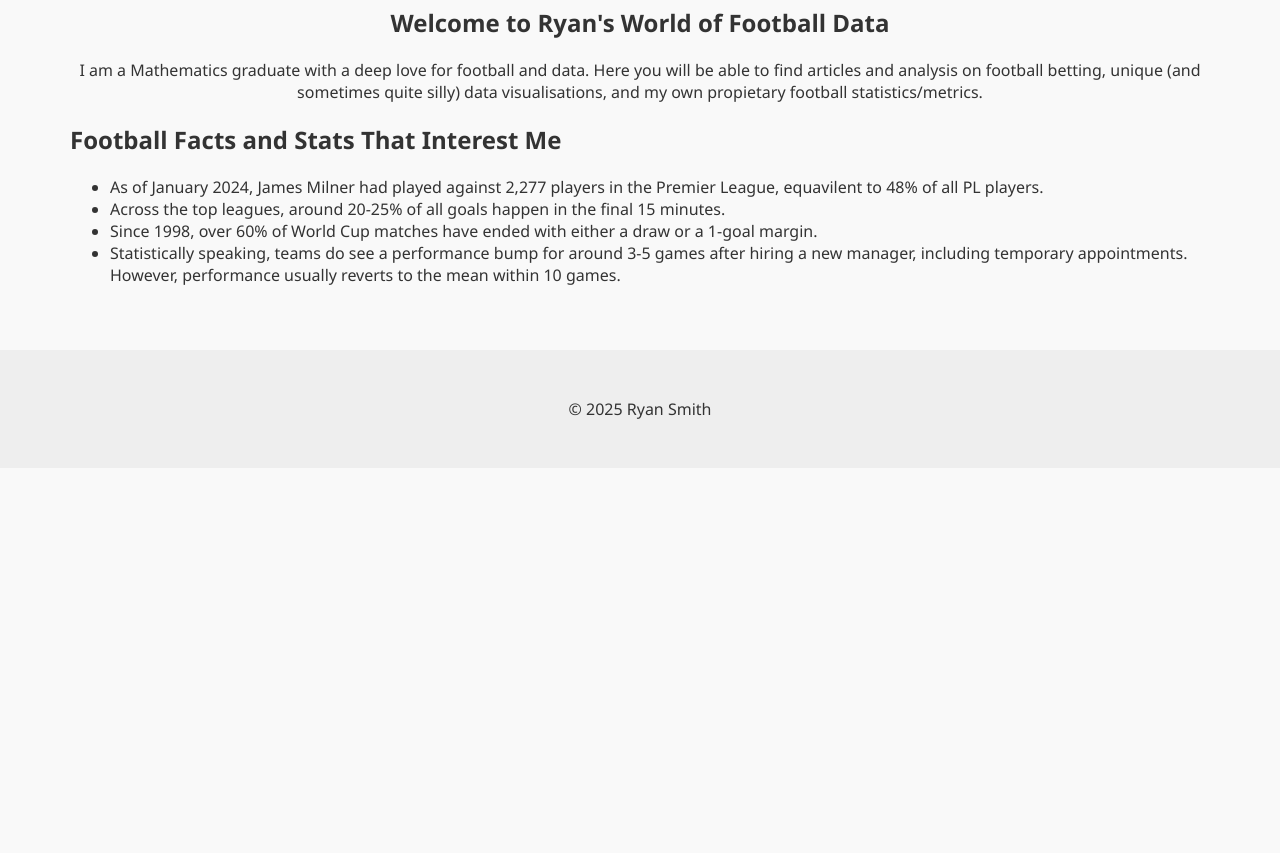
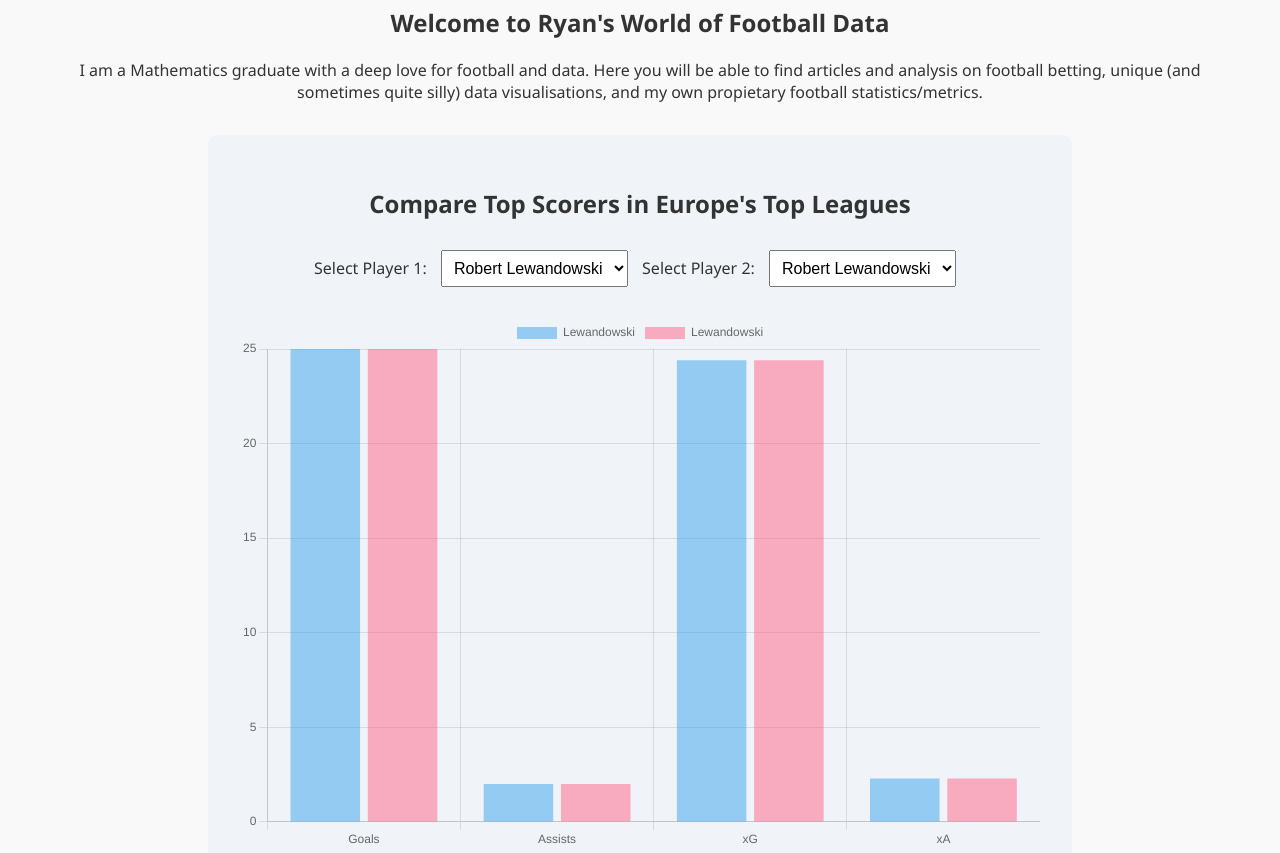
Before and after one commit to rysm8/rysm8.github.io, a plain HTML site: page index.html in a window 1280 px wide. Shown: the part 160-1013 px from the top of the page. Before the commit the page ends 800 px from the top, so only its background shows below. Drawn offline with nearby package versions, Linux system fonts and the light colour scheme.

Commit message:
New content
Added article on UCL game and visualisation to index page

```diff
--- a/index.html
+++ b/index.html
@@ -25,21 +25,94 @@
       <p>I am a Mathematics graduate with a deep love for football and data. Here you will be able to find articles and analysis on football betting, unique (and sometimes quite silly) data visualisations, and my own propietary football statistics/metrics.</p>
     </section>
 
-  <section class="football-facts">
-    <h2>Football Facts and Stats That Interest Me</h2>
-    <ul>
-      <li>As of January 2024, James Milner had played against 2,277 players in the Premier League, equavilent to 48% of all PL players.</li>
-      <li>Across the top leagues, around 20-25% of all goals happen in the final 15 minutes.</li>
-      <li>Since 1998, over 60% of World Cup matches have ended with either a draw or a 1-goal margin.</li>
-      <li>Statistically speaking, teams do see a performance bump for around 3-5 games after hiring a new manager, including temporary appointments. However, performance usually reverts to the mean within 10 games.</li>
-    </ul>
-  </section>
-</main>
+<section class="player-comparison">
+      <h2>Compare Top Scorers in Europe's Top Leagues</h2>
 
+      <label for="player1">Select Player 1:</label>
+      <select id="player1">
+        <option value="Lewandowski">Robert Lewandowski</option>
+        <option value="Kane">Harry Kane</option>
+        <option value="Salah">Mohamed Salah</option>
+	<option value="Dembélé">Ousmane Dembélé</option>
+	<option value="Retegui">Mateo Retegui</option>
+      </select>
+
+      <label for="player2">Select Player 2:</label>
+      <select id="player2">
+        <option value="Lewandowski">Robert Lewandowski</option>
+        <option value="Kane">Harry Kane</option>
+        <option value="Salah">Mohamed Salah</option>
+	<option value="Dembélé">Ousmane Dembélé</option>
+	<option value="Retegui">Mateo Retegui</option>
+      </select>
+
+      <canvas id="comparisonChart" width="600" height="400"></canvas>
+    </section>
   </main>
 
   <footer>
     <p>© 2025 Ryan Smith</p>
   </footer>
+
+
+  <script src="https://cdn.jsdelivr.net/npm/chart.js"></script>
+
+
+  <script>
+    const playerStats = {
+      "Lewandowski": { goals: 25, assists: 2, xG: 24.4, xA: 2.3 },
+      "Kane": { goals: 24, assists: 8, xG: 19.5, xA: 5.2 },
+      "Salah": { goals: 28, assists: 18, xG: 23.9, xA: 12.8 },
+      "Dembélé": { goals: 21, assists: 6, xG: 15.6, xA: 8.2 },
+      "Retegui": { goals: 24, assists: 5, xG: 17.2, xA: 3.9 }
+    };
+
+    const ctx = document.getElementById('comparisonChart').getContext('2d');
+    let chart;
+
+    function updateChart() {
+      const p1 = document.getElementById('player1').value;
+      const p2 = document.getElementById('player2').value;
+
+      const data = {
+        labels: ['Goals', 'Assists', 'xG', 'xA'],
+        datasets: [
+          {
+            label: p1,
+            data: Object.values(playerStats[p1]),
+            backgroundColor: 'rgba(54, 162, 235, 0.5)'
+          },
+          {
+            label: p2,
+            data: Object.values(playerStats[p2]),
+            backgroundColor: 'rgba(255, 99, 132, 0.5)'
+          }
+        ]
+      };
+
+      if (chart) {
+        chart.destroy();
+      }
+
+      chart = new Chart(ctx, {
+        type: 'bar',
+        data: data,
+        options: {
+          scales: {
+            y: { beginAtZero: true }
+          }
+        }
+      });
+    }
+
+    // Initialize chart
+    updateChart();
+
+    // Update when dropdowns change
+    document.getElementById('player1').addEventListener('change', updateChart);
+    document.getElementById('player2').addEventListener('change', updateChart);
+  </script>
+
+
 </body>
 </html>
--- a/style.css
+++ b/style.css
@@ -116,3 +116,51 @@ main {
   padding: 1rem;
   border-top: 1px solid #ccc;
 }
+
+.player-comparison {
+  text-align: center;
+  padding: 2rem;
+  background-color: #f0f4f8;
+  margin: 2rem auto;
+  border-radius: 10px;
+  max-width: 800px;
+}
+
+.player-comparison select {
+  margin: 10px;
+  padding: 8px;
+  font-size: 1rem;
+}
+
+.player-comparison canvas {
+  margin-top: 20px;
+}
+
+.articles {
+  padding: 2rem;
+  max-width: 800px;
+  margin: 0 auto;
+}
+
+.article-preview {
+  background-color: #f9f9f9;
+  margin-bottom: 1.5rem;
+  padding: 1.5rem;
+  border-radius: 10px;
+  box-shadow: 0 2px 5px rgba(0,0,0,0.1);
+}
+
+.article-preview h2 {
+  margin-bottom: 0.5rem;
+}
+
+.article-preview h2 a {
+  text-decoration: none;
+  color: #1e3a8a;
+}
+
+.article-preview .date {
+  font-size: 0.9rem;
+  color: #777;
+  margin-bottom: 0.5rem;
+}
```
Also changed, not shown: footballbetting.html (+9 -0 lines), propmetrics.html (+1 -1 lines), psg-arsenal_30_05_25.html (added, +77 -0 lines).
